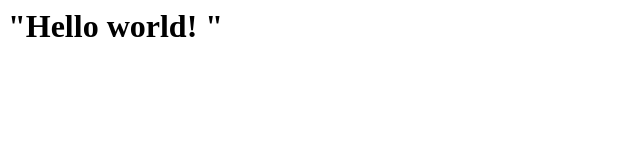
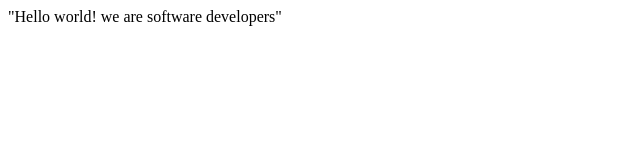
Before and after one commit to m05e5/Microverse_trial_3, a plain HTML site: page index.html in a window 1280 px wide. Shown: the whole page, without its empty margins (0-640 px from the left). Drawn offline with Linux system fonts and the light colour scheme.

Commit message:
changed text

```diff
--- a/index.html
+++ b/index.html
@@ -3,6 +3,6 @@
 
     </header>
     <body>
-        <H1>"Hello world! "</H1>
+        <p>"Hello world! we are software developers"</p>
     </body>
 </html>
```
